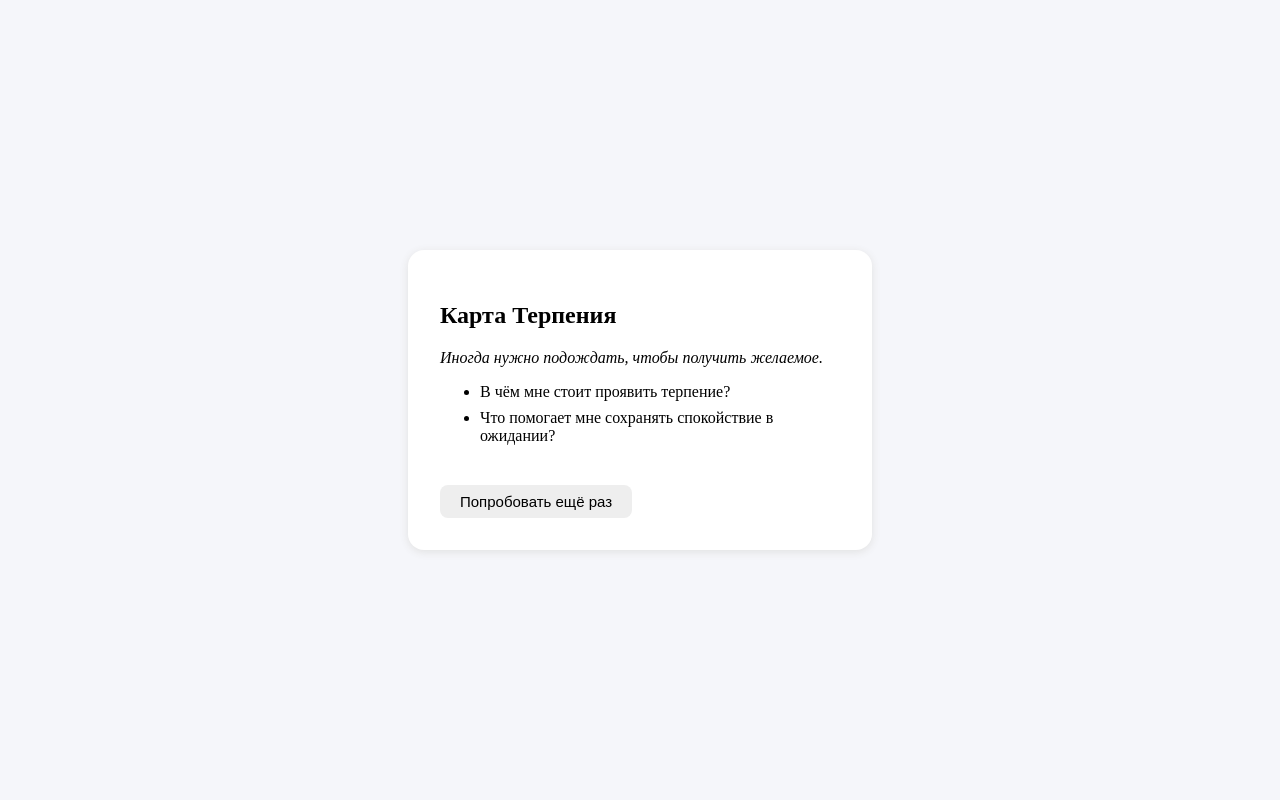
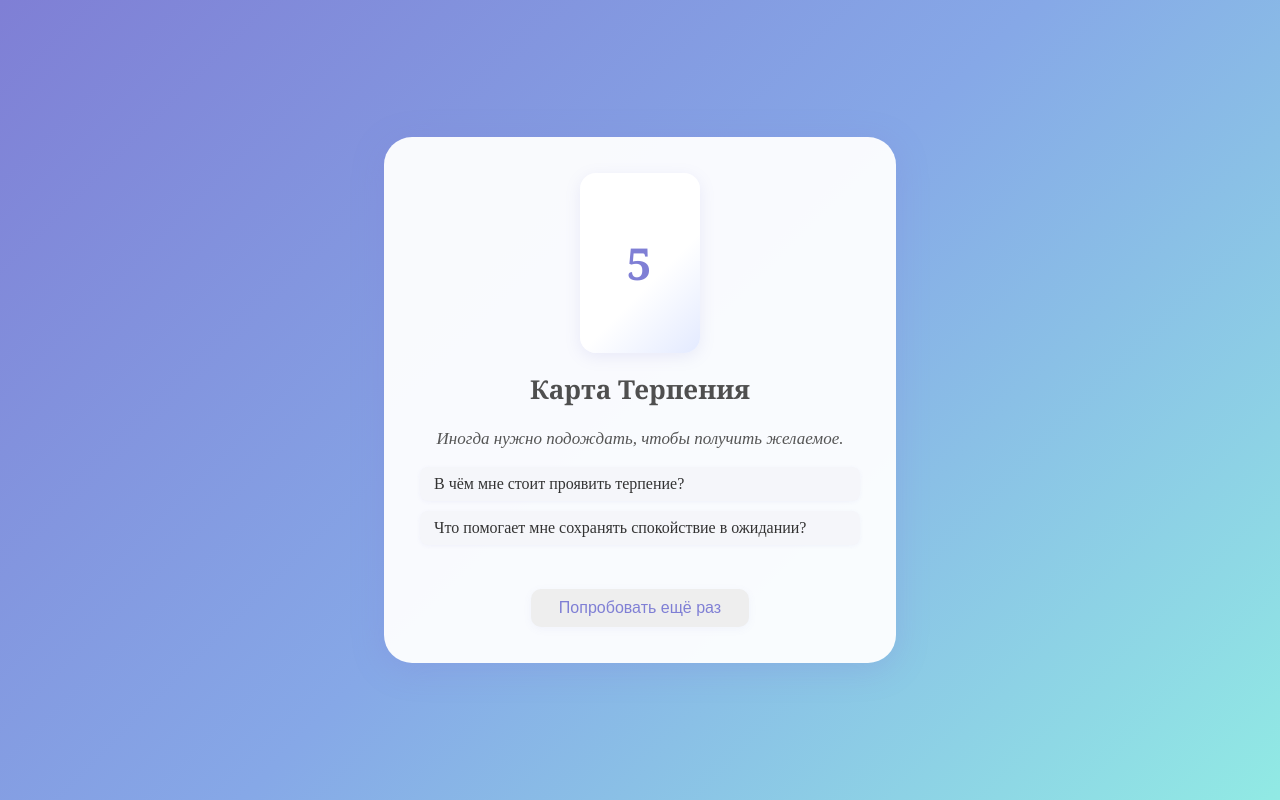
Before and after one commit to lucyavd/karta-dnya, a React (Create React App) app: page / in a window 1280 px wide. Both pictures are taken after typing "5" into the empty fields and a click on the button "Получить карту". Built offline with nearby package versions, Linux system fonts and the light colour scheme.

Commit message:
Update App.jsx

```diff
--- a/src/App.jsx
+++ b/src/App.jsx
@@ -1,5 +1,20 @@
 import React, { useState } from "react";
 import { cards } from "./cards";
+
+const cardBackSVG = (
+  <svg width="120" height="180" viewBox="0 0 120 180" fill="none" xmlns="http://www.w3.org/2000/svg">
+    <rect width="120" height="180" rx="16" fill="url(#paint0_linear)"/>
+    <defs>
+      <linearGradient id="paint0_linear" x1="0" y1="0" x2="120" y2="180" gradientUnits="userSpaceOnUse">
+        <stop stopColor="#7F7FD5"/>
+        <stop offset="0.5" stopColor="#86A8E7"/>
+        <stop offset="1" stopColor="#91EAE4"/>
+      </linearGradient>
+    </defs>
+    <circle cx="60" cy="90" r="38" fill="#fff" fillOpacity="0.15"/>
+    <text x="60" y="100" textAnchor="middle" fontSize="32" fill="#fff" fontWeight="bold" fontFamily="Arial">?</text>
+  </svg>
+);
 
 function App() {
   const [step, setStep] = useState(1);
@@ -26,11 +41,23 @@ function App() {
   };
 
   return (
-    <div style={{ minHeight: "100vh", display: "flex", flexDirection: "column", alignItems: "center", justifyContent: "center", background: "#f5f6fa" }}>
+    <div style={{
+      minHeight: "100vh",
+      minWidth: "100vw",
+      display: "flex",
+      flexDirection: "column",
+      alignItems: "center",
+      justifyContent: "center",
+      background: "linear-gradient(135deg, #7F7FD5 0%, #86A8E7 50%, #91EAE4 100%)",
+      transition: "background 0.5s"
+    }}>
       {step === 1 && (
-        <div style={{ background: "#fff", padding: 32, borderRadius: 16, boxShadow: "0 2px 8px #e1e1e1", maxWidth: 400, width: "100%" }}>
-          <h2>Карта дня</h2>
-          <p>Сделайте вдох и выдох, расслабьтесь.<br/>Сформулируйте свой вопрос и введите число от 1 до 50.</p>
+        <div style={{ background: "rgba(255,255,255,0.85)", padding: 32, borderRadius: 24, boxShadow: "0 4px 24px #7F7FD533", maxWidth: 420, width: "100%", textAlign: "center", position: "relative" }}>
+          <div style={{ display: "flex", justifyContent: "center", marginBottom: 24 }}>
+            {cardBackSVG}
+          </div>
+          <h2 style={{ fontFamily: 'Georgia, serif', fontWeight: 700, fontSize: 28, color: '#4f4f4f' }}>Карта дня</h2>
+          <p style={{ color: '#555', fontSize: 17 }}>Сделайте вдох и выдох, расслабьтесь.<br/>Сформулируйте свой вопрос и введите число от 1 до 50.</p>
           <form onSubmit={handleSubmit} style={{ marginTop: 24 }}>
             <input
               type="number"
@@ -39,25 +66,44 @@ function App() {
               value={input}
               onChange={e => setInput(e.target.value)}
               placeholder="Ваше число"
-              style={{ padding: 8, fontSize: 16, width: "100%", borderRadius: 8, border: "1px solid #ccc" }}
+              style={{ padding: 10, fontSize: 18, width: "100%", borderRadius: 10, border: "1.5px solid #7F7FD5", outline: "none", marginBottom: 8, boxSizing: "border-box" }}
             />
-            {error && <div style={{ color: "red", marginTop: 8 }}>{error}</div>}
-            <button type="submit" style={{ marginTop: 16, padding: "10px 24px", fontSize: 16, borderRadius: 8, background: "#4f8cff", color: "#fff", border: "none", cursor: "pointer" }}>
+            {error && <div style={{ color: "#d7263d", marginTop: 8 }}>{error}</div>}
+            <button type="submit" style={{ marginTop: 16, padding: "12px 32px", fontSize: 18, borderRadius: 10, background: "linear-gradient(90deg, #7F7FD5, #86A8E7)", color: "#fff", border: "none", cursor: "pointer", fontWeight: 600, boxShadow: "0 2px 8px #7F7FD522" }}>
               Получить карту
             </button>
           </form>
         </div>
       )}
       {step === 2 && selectedCard && (
-        <div style={{ background: "#fff", padding: 32, borderRadius: 16, boxShadow: "0 2px 8px #e1e1e1", maxWidth: 400, width: "100%" }}>
-          <h2>{selectedCard.title}</h2>
-          <p style={{ fontStyle: "italic" }}>{selectedCard.description}</p>
-          <ul style={{ marginTop: 16 }}>
+        <div style={{ background: "rgba(255,255,255,0.95)", padding: 36, borderRadius: 28, boxShadow: "0 6px 32px #7F7FD544", maxWidth: 440, width: "100%", textAlign: "center", position: "relative", animation: "fadeIn 0.7s" }}>
+          <div style={{
+            margin: "0 auto 18px auto",
+            width: 120,
+            height: 180,
+            borderRadius: 16,
+            boxShadow: "0 4px 16px #7F7FD522",
+            background: "linear-gradient(135deg, #fff 60%, #e3eaff 100%)",
+            display: "flex",
+            alignItems: "center",
+            justifyContent: "center",
+            fontSize: 44,
+            fontWeight: 700,
+            color: "#7F7FD5",
+            letterSpacing: 2,
+            fontFamily: 'Georgia, serif',
+            position: "relative"
+          }}>
+            <span style={{ fontSize: 44, fontWeight: 700, color: "#7F7FD5", fontFamily: 'Georgia, serif' }}>{selectedCard.number}</span>
+          </div>
+          <h2 style={{ fontFamily: 'Georgia, serif', fontWeight: 700, fontSize: 26, color: '#4f4f4f', marginTop: 12 }}>{selectedCard.title}</h2>
+          <p style={{ fontStyle: "italic", color: '#555', fontSize: 17, margin: '12px 0 18px 0' }}>{selectedCard.description}</p>
+          <ul style={{ marginTop: 10, textAlign: "left", paddingLeft: 0, listStyle: "none" }}>
             {selectedCard.questions.map((q, i) => (
-              <li key={i} style={{ marginBottom: 8 }}>{q}</li>
+              <li key={i} style={{ marginBottom: 10, background: "#f5f6fa", borderRadius: 8, padding: "8px 14px", color: "#333", fontSize: 16, boxShadow: "0 1px 4px #7F7FD511" }}>{q}</li>
             ))}
           </ul>
-          <button onClick={handleRestart} style={{ marginTop: 24, padding: "8px 20px", fontSize: 15, borderRadius: 8, background: "#eee", border: "none", cursor: "pointer" }}>
+          <button onClick={handleRestart} style={{ marginTop: 28, padding: "10px 28px", fontSize: 16, borderRadius: 10, background: "#eee", border: "none", cursor: "pointer", fontWeight: 500, color: "#7F7FD5", boxShadow: "0 2px 8px #7F7FD511" }}>
             Попробовать ещё раз
           </button>
         </div>
```
